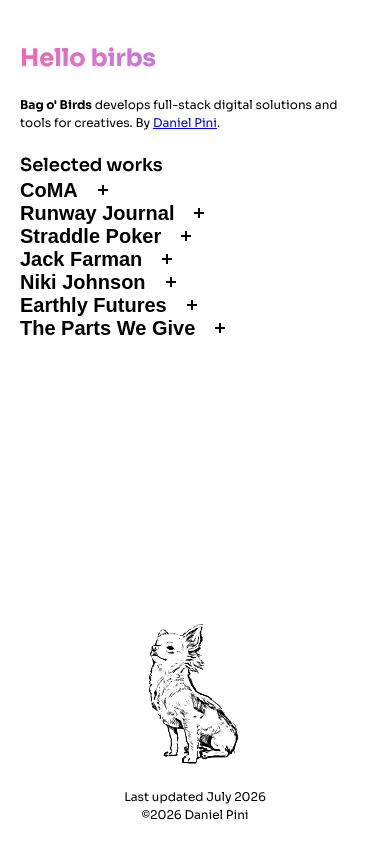
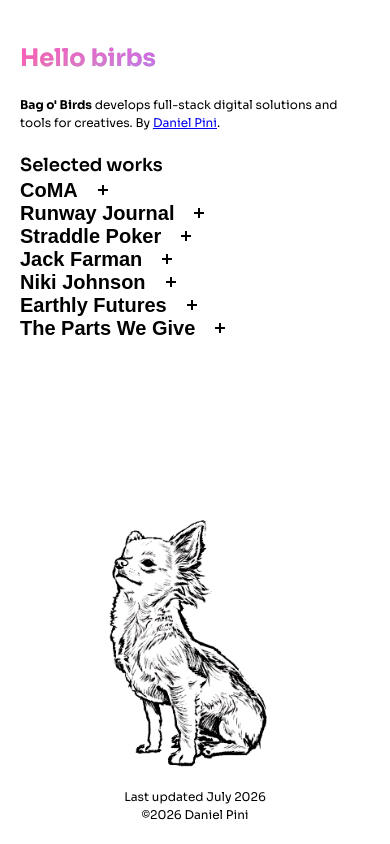
Before and after one commit to DanielPini/bag-o-birds, a React (Vite) app: page / in a window 390 px wide. Built offline with nearby package versions, Linux system fonts and the light colour scheme; grey boxes are pictures that could not be loaded.

Commit message:
fix(footer): add transparent image to avoid mix-blend-mode issue on mobile

```diff
--- a/src/App.tsx
+++ b/src/App.tsx
@@ -18,7 +18,7 @@
         <div></div>
         <div className="image-container">
           <img
-            src={import.meta.env.BASE_URL + "android-chrome-192x192.png"}
+            src={import.meta.env.BASE_URL + "bob-transparent-small.webp"}
             alt=""
             className="bob-image"
           />
```
Also changed, not shown: public/bob-transparent-small.webp (added), public/bob-transparent.webp (added).
